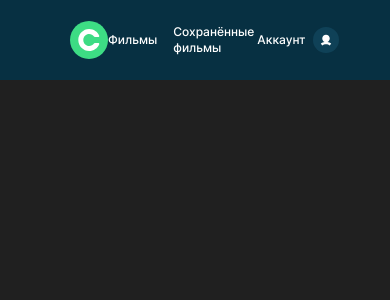
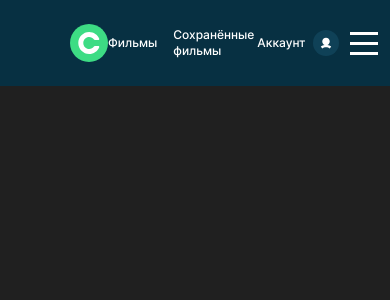
Before and after one commit to elicrock/movies-explorer-frontend, a React (Create React App) app: page / in a window 390 px wide. Shown: the top 300 px of the page. Built offline with nearby package versions, Linux system fonts and the light colour scheme.

Commit message:
Upd Header component

```diff
--- /dev/null
+++ b/src/blocks/header/__burger/header__burger.css
@@ -0,0 +1,18 @@
+.header__burger {
+  display: none;
+  border: none;
+  outline: none;
+  width: 44px;
+  height: 44px;
+  flex-shrink: 0;
+  background: transparent url('../../../images/burger-menu-line.svg');
+  cursor: pointer;
+}
+
+@media screen and (max-width: 768px) {
+  .header__burger {
+    /* calc((100vw - Vmin)/(Vmax - Vmin) * (Fmax - Fmin) + Fmin); */
+    /* max-width: calc((100vw - 320px)/(1024 - 320) * (880 - 320) + 320px); */
+    display: flex;
+  }
+}
--- a/src/blocks/header/__link-profile/header__link-profile.css
+++ b/src/blocks/header/__link-profile/header__link-profile.css
@@ -3,6 +3,7 @@
   height: 32px;
   padding: 3px;
   display: flex;
+  justify-content: flex-end;
   align-items: center;
   gap: 7px;
 }
--- a/src/components/Header.jsx
+++ b/src/components/Header.jsx
@@ -22,6 +22,7 @@ function Header() {
                 <Link to="/saved-movies" className="header__link">Сохранённые фильмы</Link>
               </nav>
               <Link to="/profile" className="header__link header__link-profile">Аккаунт</Link>
+              <button className="header__burger"></button>
             </>
           )
         }
--- a/src/index.css
+++ b/src/index.css
@@ -10,3 +10,4 @@
 @import url('./blocks/header/__link/header__link.css');
 @import url('./blocks/header/__link/_btn/header__link_btn.css');
 @import url('./blocks/header/__link-profile/header__link-profile.css');
+@import url('./blocks/header/__burger/header__burger.css');
```
Also changed, not shown: src/images/burger-menu-line.svg (added).
